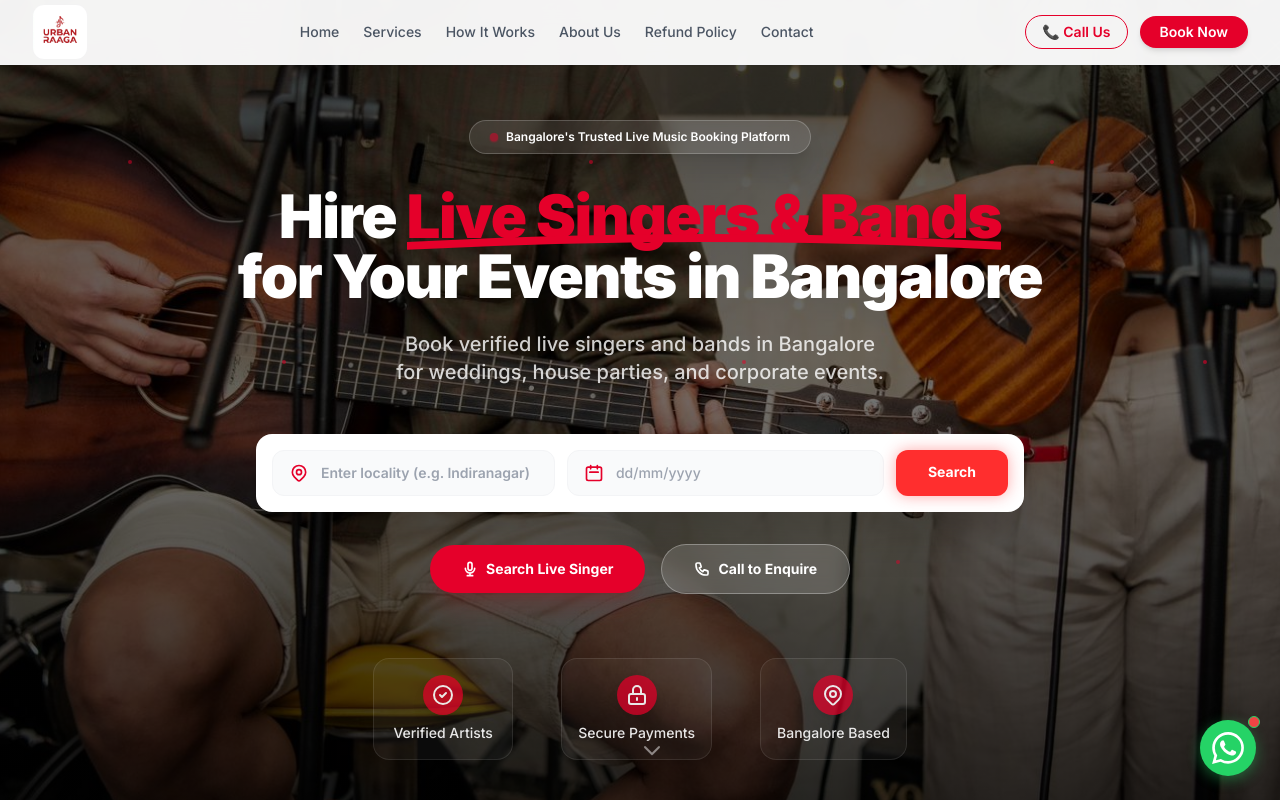
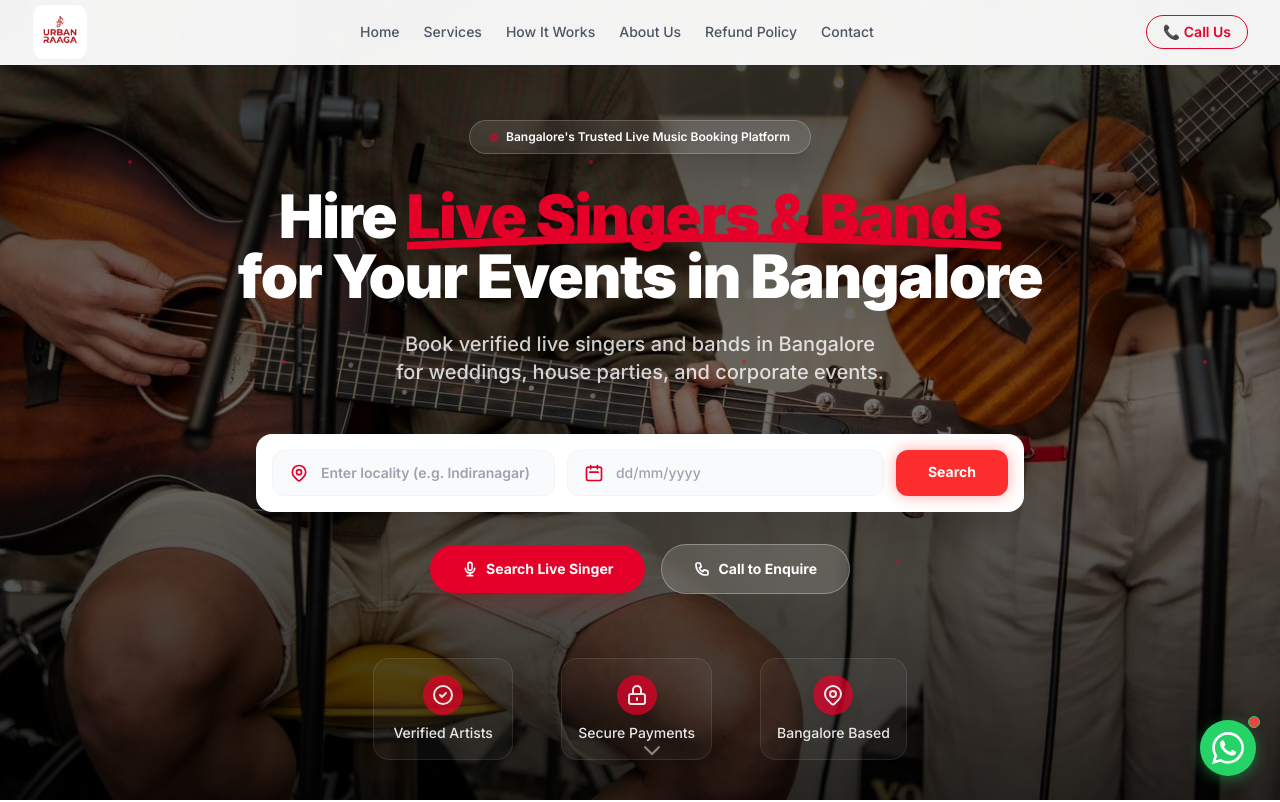
Before and after one commit to Aniketgautam959/Urban-Raaga, a Next.js app: page / in a window 1280 px wide. Shown: the top 802 px of the page. Built offline with nearby package versions, Linux system fonts and the light colour scheme.

Commit message:
feat: remove Book Now button from Navbar, keep Call Us only

```diff
--- a/components/Navbar.tsx
+++ b/components/Navbar.tsx
@@ -3,11 +3,9 @@
 import { useState } from "react";
 import Link from "next/link";
 import Image from "next/image";
-import EnquiryModal from "@/components/EnquiryModal";
 
 export default function Navbar() {
   const [menuOpen, setMenuOpen] = useState(false);
-  const [isModalOpen, setIsModalOpen] = useState(false);
 
   const navLinks = [
     { label: "Home", href: "/" },
@@ -52,12 +50,6 @@ export default function Navbar() {
             <Link href="tel:01169261547" className="text-sm font-semibold text-brand-red border border-brand-red rounded-full px-4 py-1.5 hover:bg-brand-red-light transition-colors">
               📞 Call Us
             </Link>
-            <button
-              onClick={() => setIsModalOpen(true)}
-              className="text-sm font-semibold bg-brand-red text-white rounded-full px-5 py-1.5 hover:bg-brand-red-dark transition-colors shadow-md focus:outline-none"
-            >
-              Book Now
-            </button>
           </div>
 
           {/* Mobile Menu Button */}
@@ -89,28 +81,14 @@ export default function Navbar() {
               {link.label}
             </Link>
           ))}
-          <div className="pt-2 flex gap-3">
-            <Link href="tel:01169261547" className="flex-1 text-center text-sm font-semibold text-brand-red border border-brand-red rounded-full px-4 py-2">
+          <div className="pt-2">
+            <Link href="tel:01169261547" className="block text-center text-sm font-semibold text-brand-red border border-brand-red rounded-full px-4 py-2">
               📞 Call Us
             </Link>
-            <button
-              onClick={() => {
-                setIsModalOpen(true);
-                setMenuOpen(false);
-              }}
-              className="flex-1 text-center text-sm font-semibold bg-brand-red text-white rounded-full px-4 py-2 focus:outline-none"
-            >
-              Book Now
-            </button>
           </div>
         </div>
       )}
 
-      {/* Enquiry Modal */}
-      <EnquiryModal
-        isOpen={isModalOpen}
-        onClose={() => setIsModalOpen(false)}
-      />
     </header>
   );
 }
```
